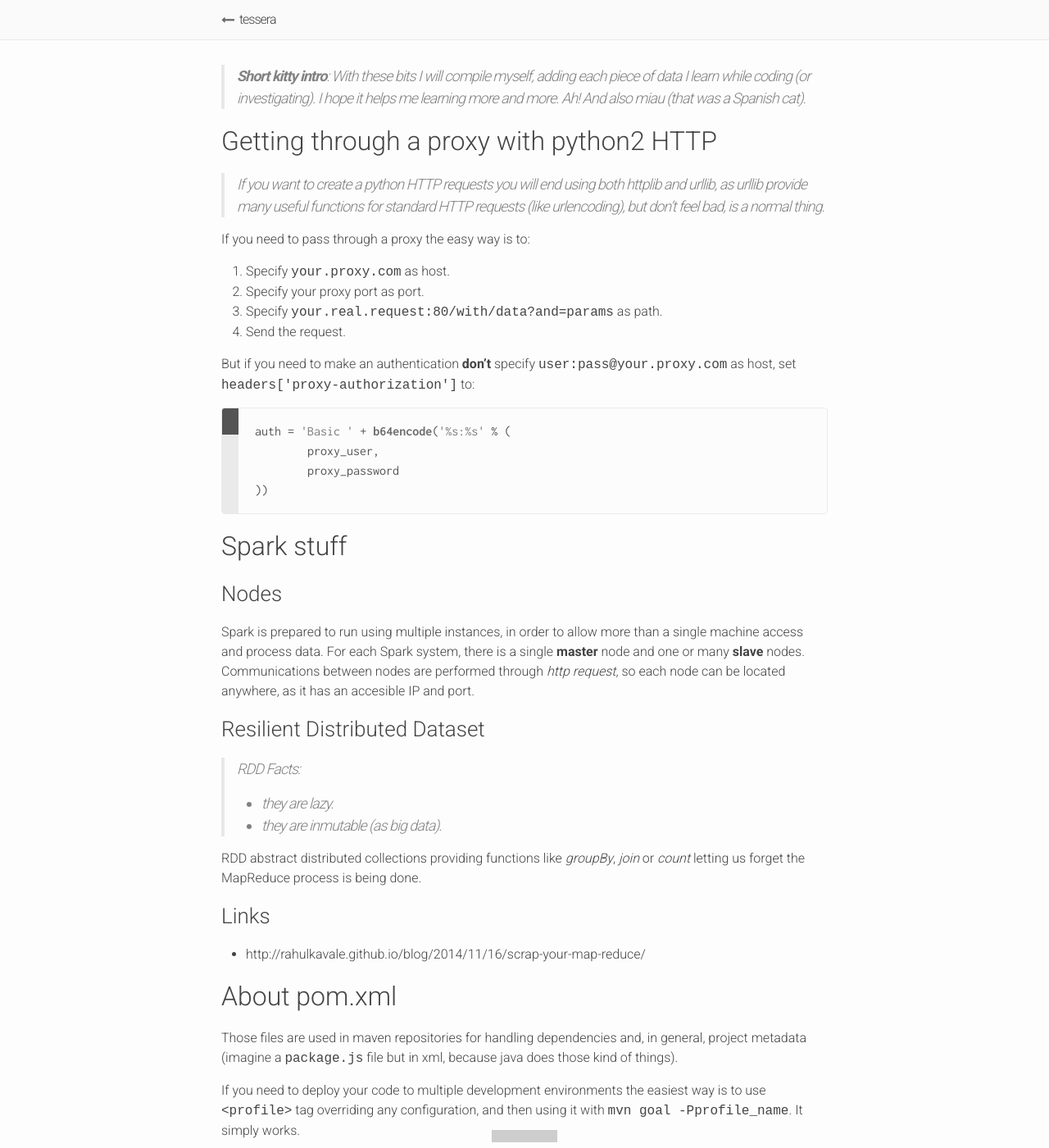
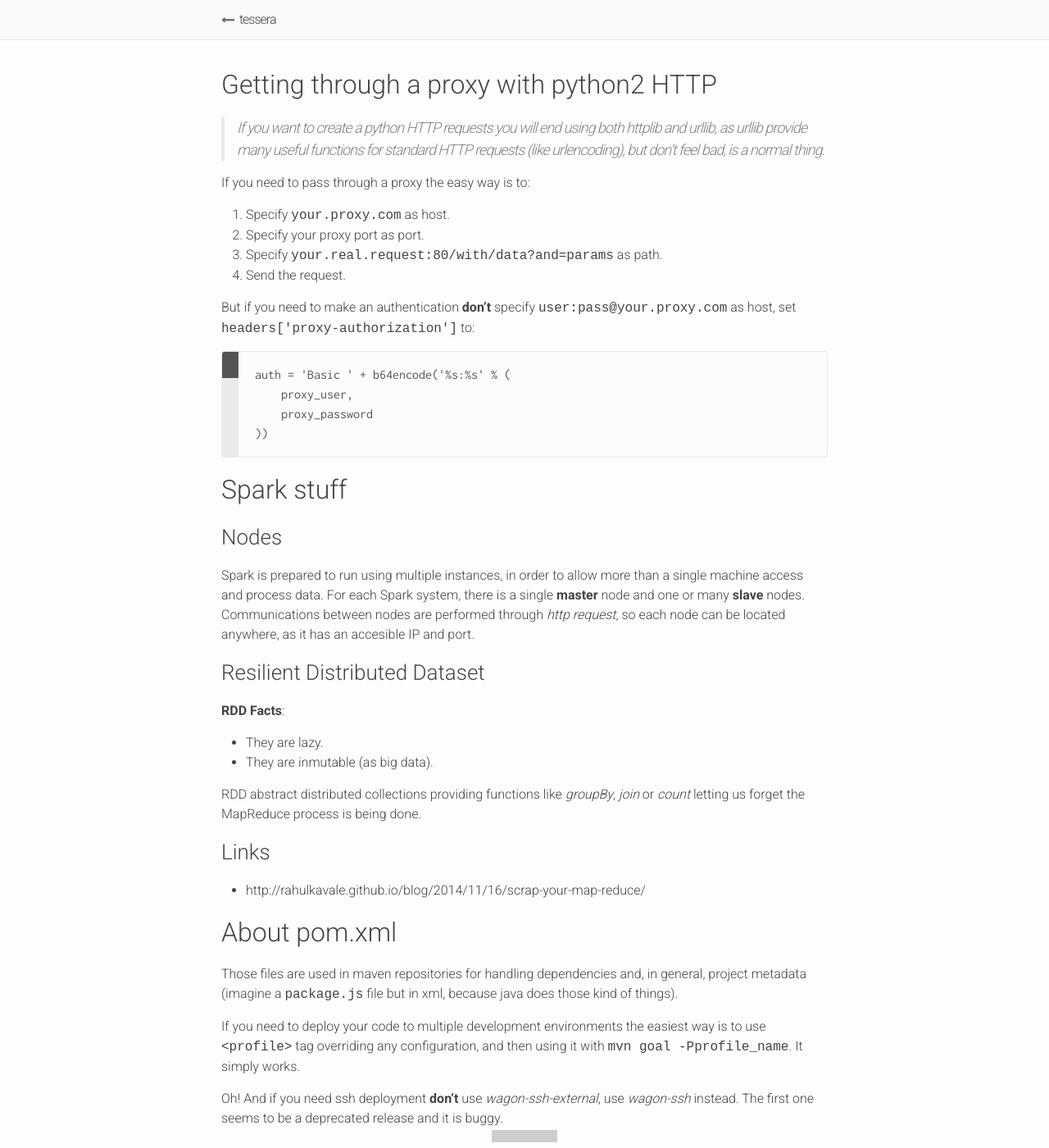
Before and after one commit to p2kmgcl/p2kmgcl.github.com, a Jekyll site: the page built from _posts/bit/2015-10-05-first.md, in a window 1280 px wide and 1400 px high. Shown: the whole window at 82% size. Built offline with Jekyll 4.4.1, drawn with Linux system fonts in a browser that asks for light colours; nearby versions of some CDN libraries; comment, search, counter and statistics services are not loaded; grey boxes are pictures that could not be loaded.

Commit message:
Quick updated first.md

````diff
--- a/_posts/bit/2015-10-05-first.md
+++ b/_posts/bit/2015-10-05-first.md
@@ -2,9 +2,6 @@
 published: true
 title: first
 ---
-
-
-> __Short kitty intro__: With these bits I will compile myself, adding each piece of data I learn while coding (or investigating). I hope it helps me learning more and more. Ah! And also miau (that was a Spanish cat).
 
 ## Getting through a proxy with python2 HTTP
 
@@ -19,12 +16,10 @@
 
 But if you need to make an authentication __don't__ specify `user:pass@your.proxy.com` as host, set `headers['proxy-authorization']` to:
 
-```python
-auth = 'Basic ' + b64encode('%s:%s' % (
-	proxy_user,
-	proxy_password
-))
-```
+    auth = 'Basic ' + b64encode('%s:%s' % (
+        proxy_user,
+        proxy_password
+    ))
 
 ## Spark stuff
 
@@ -38,9 +33,9 @@
 
 ### Resilient Distributed Dataset
 
-> RDD Facts:
-> - they are lazy.
-> - they are inmutable (as big data).
+__RDD Facts__:
+- They are lazy.
+- They are inmutable (as big data).
 
 RDD abstract distributed collections providing functions like _groupBy_, _join_
 or _count_ letting us forget the MapReduce process is being done.
````
